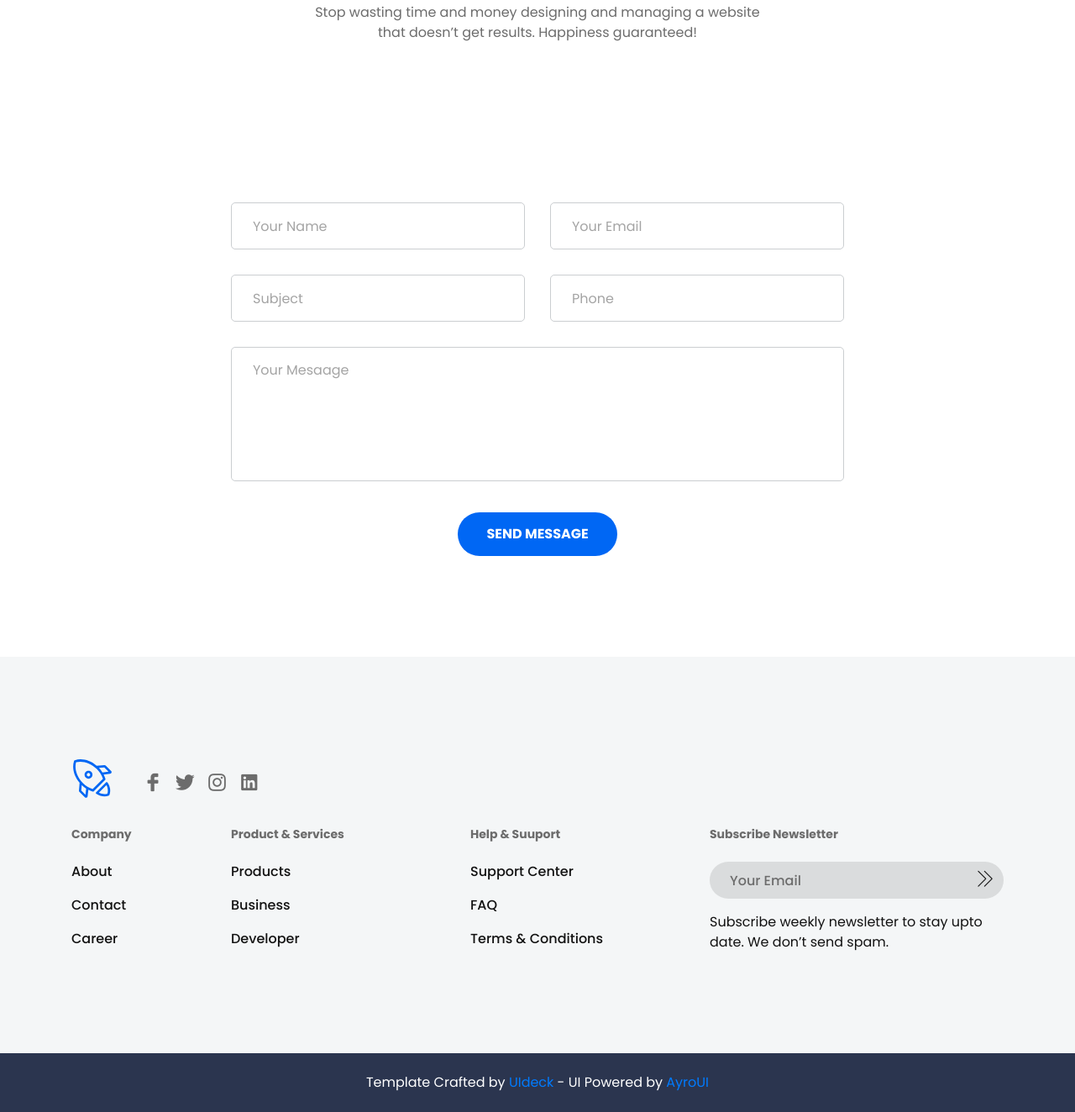
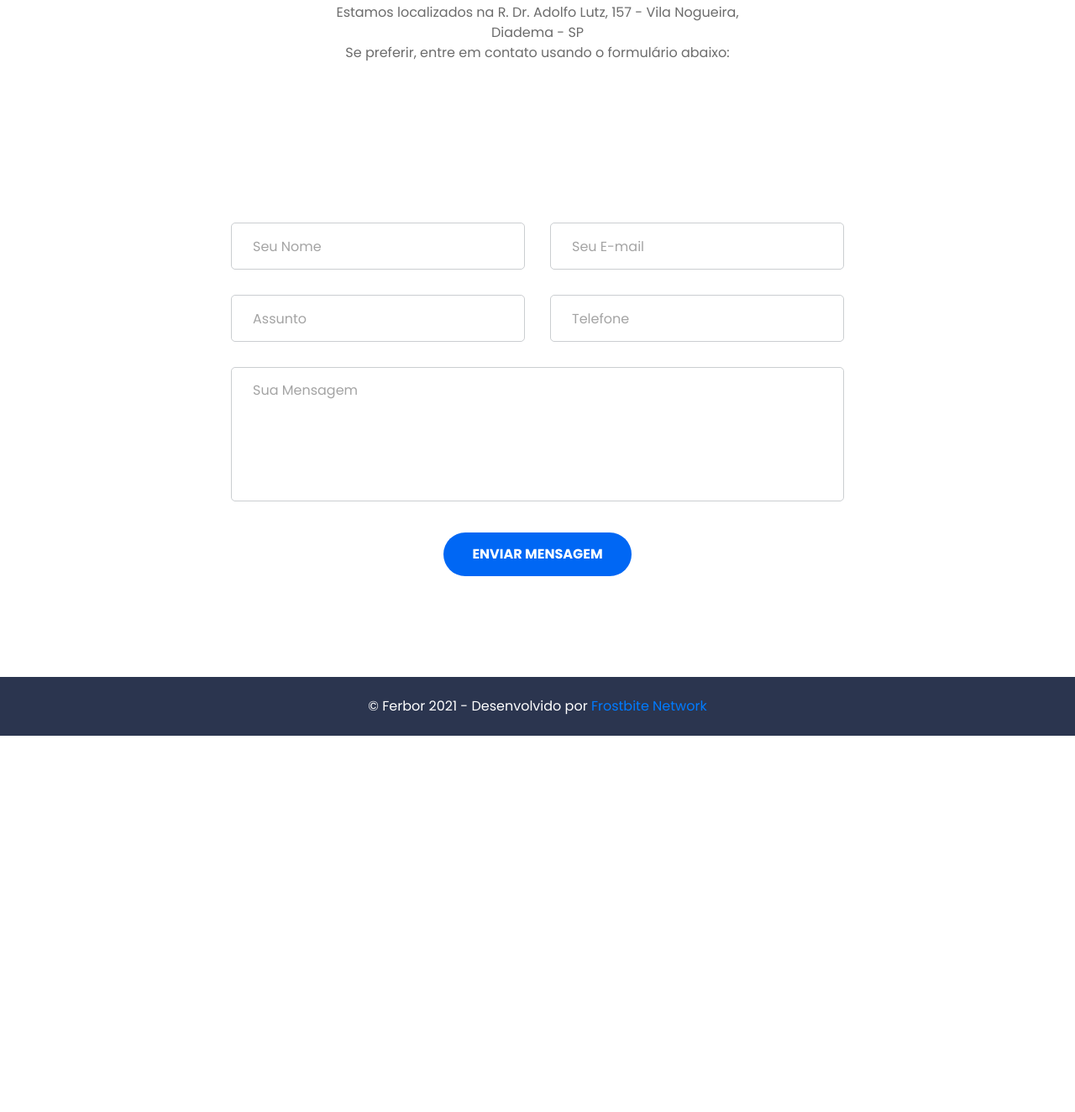
Before and after one commit to luciano2000/ferbor, a plain HTML site: page 3/index.html in a window 1280 px wide. Shown: the part 3415-4739 px from the top of the page at 84% size. After the commit the page ends 4291 px from the top, so only its background shows below. Drawn offline with Linux system fonts and the light colour scheme; grey boxes are pictures that could not be loaded; files whose address does not match are found by name.

Commit message:
ahhh chega

```diff
--- a/3/index.html
+++ b/3/index.html
@@ -309,7 +309,7 @@
                 <div class="col-lg-6">
                     <div class="section-title text-center pb-10">
                         <h4 class="title">Entre em Contato</h4>
-                        <p class="text">Stop wasting time and money designing and managing a website that doesn’t get results. Happiness guaranteed!</p>
+                        <p class="text">Estamos localizados na R. Dr. Adolfo Lutz, 157 - Vila Nogueira, Diadema - SP<br>Se preferir, entre em contato usando o formulário abaixo:</p>
 
                     </div> <!-- section title -->
                     <div class="row justify-content-center"><iframe id="gmap_canvas" src="https://maps.google.com/maps?q=R.%20Dr.%20Adolfo%20Lutz,%20157&t=&z=13&ie=UTF8&iwloc=&output=embed" frameborder="0" scrolling="no" marginheight="0" marginwidth="0"></iframe></div>
@@ -323,38 +323,38 @@
                             <div class="row">
                                 <div class="col-md-6">
                                     <div class="single-form form-group">
-                                        <input type="text" name="name" placeholder="Your Name" data-error="Name is required." required="required">
+                                        <input type="text" name="name" placeholder="Seu Nome" data-error="Name is required." required="required">
                                         <div class="help-block with-errors"></div>
                                     </div> <!-- single form -->
                                 </div>
                                 <div class="col-md-6">
                                     <div class="single-form form-group">
-                                        <input type="email" name="email" placeholder="Your Email" data-error="Valid email is required." required="required">
+                                        <input type="email" name="email" placeholder="Seu E-mail" data-error="Valid email is required." required="required">
                                         <div class="help-block with-errors"></div>
                                     </div> <!-- single form -->
                                 </div>
                                 <div class="col-md-6">
                                     <div class="single-form form-group">
-                                        <input type="text" name="subject" placeholder="Subject" data-error="Subject is required." required="required">
+                                        <input type="text" name="subject" placeholder="Assunto" data-error="Subject is required." required="required">
                                         <div class="help-block with-errors"></div>
                                     </div> <!-- single form -->
                                 </div>
                                 <div class="col-md-6">
                                     <div class="single-form form-group">
-                                        <input type="text" name="phone" placeholder="Phone" data-error="Phone is required." required="required">
+                                        <input type="text" name="phone" placeholder="Telefone" data-error="Phone is required." required="required">
                                         <div class="help-block with-errors"></div>
                                     </div> <!-- single form -->
                                 </div>
                                 <div class="col-md-12">
                                     <div class="single-form form-group">
-                                        <textarea placeholder="Your Mesaage" name="message" data-error="Please, leave us a message." required="required"></textarea>
+                                        <textarea placeholder="Sua Mensagem" name="message" data-error="Please, leave us a message." required="required"></textarea>
                                         <div class="help-block with-errors"></div>
                                     </div> <!-- single form -->
                                 </div>
                                 <p class="form-message"></p>
                                 <div class="col-md-12">
                                     <div class="single-form form-group text-center">
-                                        <button type="submit" class="main-btn">send message</button>
+                                        <button type="submit" class="main-btn">enviar mensagem</button>
                                     </div> <!-- single form -->
                                 </div>
                             </div> <!-- row -->
@@ -367,7 +367,7 @@
 
     <!--====== CONTACT PART ENDS ======-->
 
-    <!--====== FOOTER PART START ======-->
+    <!--====== FOOTER PART START ======
 
     <footer id="footer" class="footer-area">
         <div class="footer-widget">
@@ -384,11 +384,11 @@
                                     <li><a href="#"><i class="lni-instagram-original"></i></a></li>
                                     <li><a href="#"><i class="lni-linkedin-original"></i></a></li>
                                 </ul>
-                            </div> <!-- footer logo -->
+                            </div> <!-- footer logo -
 
-                        </div> <!-- footer logo support -->
+                        </div> <!-- footer logo support -
                     </div>
-                </div> <!-- row -->
+                </div> <!-- row -
                 <div class="row">
                     <div class="col-lg-2 col-md-4 col-sm-6">
                         <div class="footer-link">
@@ -399,7 +399,7 @@
                                 <li><a href="#">Career</a></li>
 
                             </ul>
-                        </div> <!-- footer link -->
+                        </div> <!-- footer link -
                     </div>
                     <div class="col-lg-3 col-md-4 col-sm-6">
                         <div class="footer-link">
@@ -409,7 +409,7 @@
                                 <li><a href="#">Business</a></li>
                                 <li><a href="#">Developer</a></li>
                             </ul>
-                        </div> <!-- footer link -->
+                        </div> <!-- footer link -
                     </div>
                     <div class="col-lg-3 col-md-4 col-sm-5">
                         <div class="footer-link">
@@ -419,7 +419,7 @@
                                 <li><a href="#">FAQ</a></li>
                                 <li><a href="#">Terms & Conditions</a></li>
                             </ul>
-                        </div> <!-- footer link -->
+                        </div> <!-- footer link -
                     </div>
                     <div class="col-lg-4 col-md-6 col-sm-7">
                         <div class="footer-newsletter">
@@ -431,10 +431,10 @@
                                 </form>
                             </div>
                             <p class="text">Subscribe weekly newsletter to stay upto date. We don’t send spam.</p>
-                        </div> <!-- footer newsletter -->
+                        </div> <!-- footer newsletter -
                     </div>
-                </div> <!-- row -->
-            </div> <!-- container -->
+                </div> <!-- row
+            </div> <!-- container -
         </div> <!-- footer widget -->
 
         <div class="footer-copyright">
@@ -442,7 +442,7 @@
                 <div class="row">
                     <div class="col-lg-12">
                         <div class="copyright text-center">
-                            <p class="text">Template Crafted by <a rel="nofollow" href="https://uideck.com">UIdeck</a> - UI Powered by <a el="nofollow" href="https://rebrand.ly/ayroui">AyroUI</a></p>
+                            <p class="text">&copy; Ferbor 2021 - Desenvolvido por <a el="nofollow" href="https://www.frostbite.com.br">Frostbite Network</a></p>
                         </div>
                     </div>
                 </div> <!-- row -->
```
